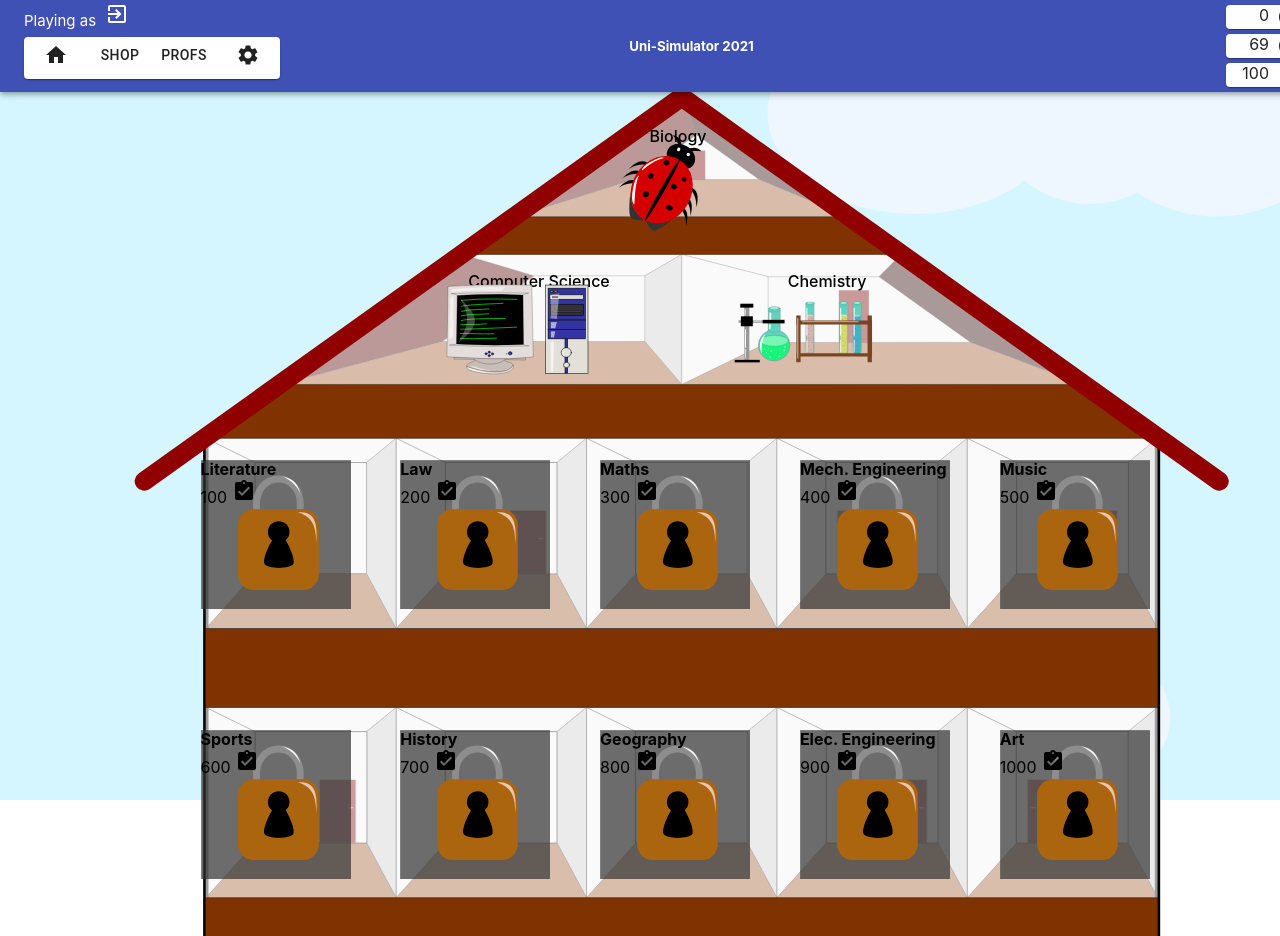
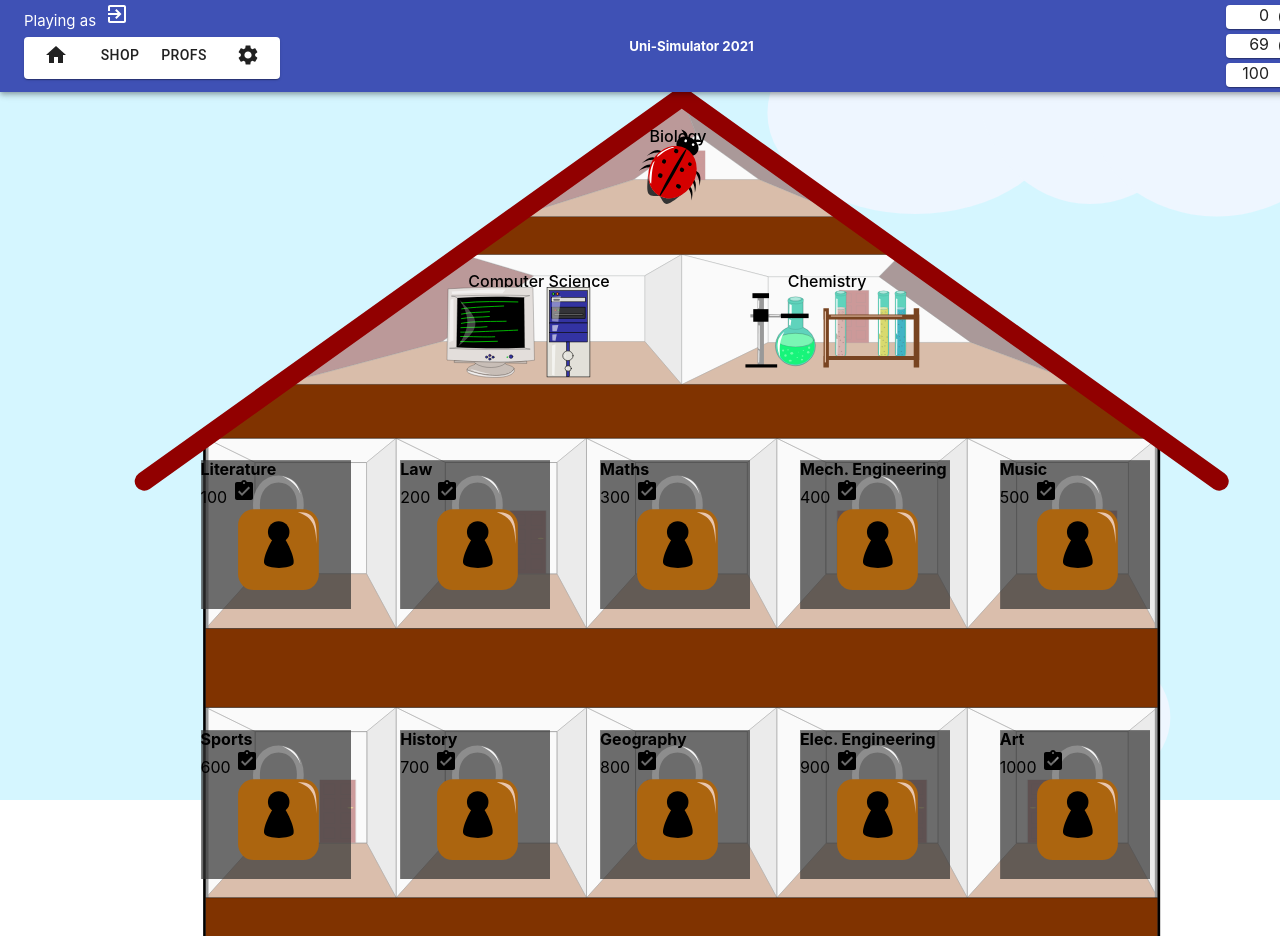
Before and after one commit to daniel11609/uni_simulator2021, a React (Create React App) app: page / in a window 1280 px wide. Both pictures are taken after a click on the button "Play". Shown: the top 936 px of the page. Built offline with nearby package versions, Linux system fonts and the light colour scheme.

Commit message:
Adjusted Room Image placement

```diff
--- a/src/component-design/CGU/Room.css
+++ b/src/component-design/CGU/Room.css
@@ -25,13 +25,6 @@
     transform: scale(1.05);
 }
 
-.unlocked-img{ /*TODO: Fix image size*/
-    width: 150px;
-    height: 150px;
-    position: absolute;
-    cursor: pointer;
-    transition: transform .2s;
-}
 
 .roof-1st {
     width: 190px;
@@ -61,3 +54,77 @@
     width: 200px;
     height: 250px;
 }
+
+.unlocked-img{ /*TODO: Fix image size*/
+
+    position: absolute;
+    cursor: pointer;
+    transition: transform .2s;
+}
+
+#room1{
+    width: 95%;
+    height: 110%;
+}
+
+#room2{
+    width: 80%;
+    height: 120%;
+    margin-right: 20;
+}
+
+#room3{
+    width: 100%;
+    height: 110%;
+    margin-left: 5%;
+}
+#room4{
+    width: 100%;
+    height: 150%;
+    margin-top: 10%;
+}
+#room5{
+    width: 100%;
+    height: 140%;
+    margin-top: 25%;
+}
+#room6{
+    width: 100%;
+    height: 150%;
+    margin-top: 10%;
+}
+#room7{
+    width: 100%;
+    height: 150%;
+    margin-top: 10%;
+}
+#room8{
+    width: 100%;
+    height: 110%;
+    margin-top: 10%;
+}
+#room9{
+    width: 100%;
+    height: 120%;
+    margin-top: 10%;
+}
+#room10{
+    width: 100%;
+    height: 120%;
+    margin-top: 10%;
+}
+#room11{
+    width: 100%;
+    height: 120%;
+    margin-top: 10%;
+}
+#room12{
+    width: 100%;
+    height: 100%;
+    margin-top: 20%;
+}
+#room13{
+    width: 100%;
+    height: 110%;
+    margin-top: 10%;
+}
--- a/src/components/CGU/Room.js
+++ b/src/components/CGU/Room.js
@@ -74,7 +74,7 @@ export default class Room extends React.Component {
                     ) : ( // unlocked - roof rooms get special css treatment
                         <div id={this.props.room.id} className={"unlocked-room " + (this.props.room.id === 1 ? ("roof-2nd") : (this.props.room.id < 4 ? ("roof-1st") : ("")))}
                         onClick={event => {this.onRoomClick(event); }}>
-                            <img className='unlocked-img' src={this.getRoomImage(this.props.room.id, this.props.room.purchased)} alt=""/>
+                            <img id={'room' + this.props.room.id} className='unlocked-img' src={this.getRoomImage(this.props.room.id, this.props.room.purchased)} alt=""/>
                             <p style={{textAlign: "center", fontWeight: "500"}}>
                                 {this.props.room.name}
                                 <span style={{color: "RGB(3, 223, 252)", fontWeight: "700"}}>{this.state.progress > 0 ? (" - "+Math.round(this.state.progress)+"%") : ("")}</span>
```
